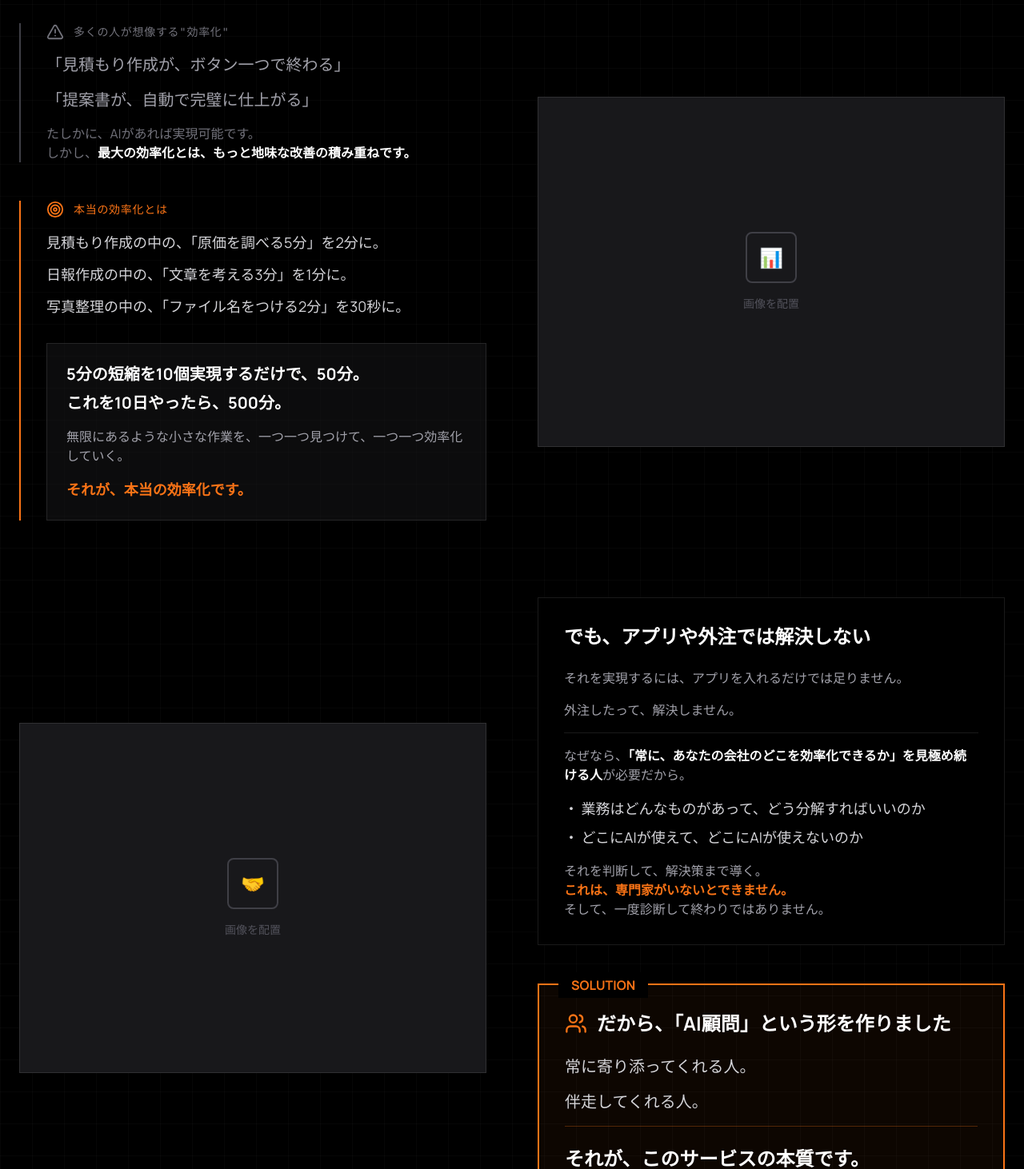
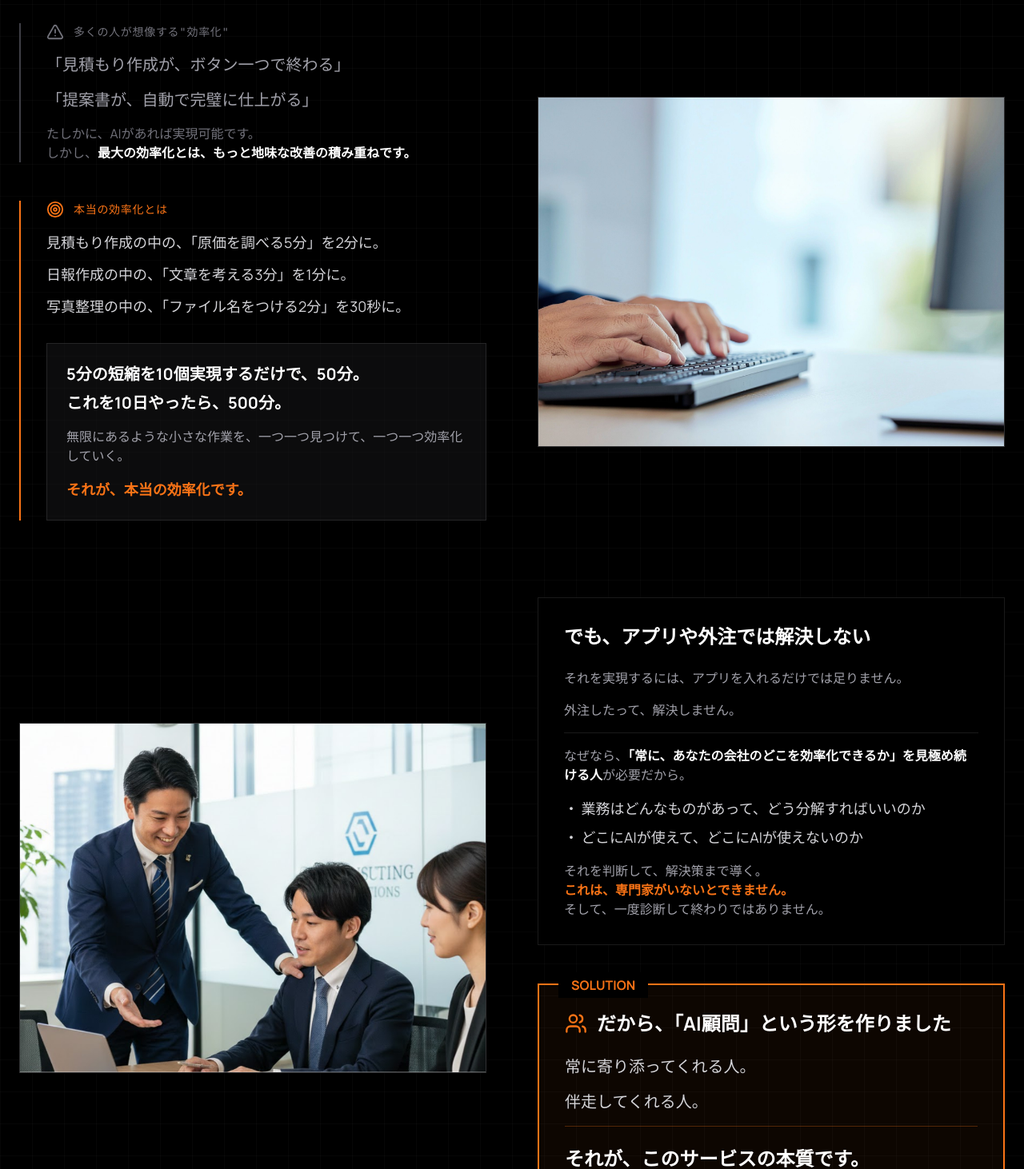
Before and after one commit to shunsuke-tnk/AI-komon-KENSETSU, a React (Vite) app: page / in a window 1280 px wide. Shown: the part 2457-3919 px from the top of the page at 80% size. Built offline with nearby package versions, Linux system fonts and the light colour scheme.

Commit message:
画像挿入

```diff
--- a/components/WhyFailSection.tsx
+++ b/components/WhyFailSection.tsx
@@ -59,27 +59,25 @@ export const WhyFailSection: React.FC = () => {
           </div>
         </div>
 
-        {/* Right: Image Placeholder */}
-        <div className="aspect-[4/3] bg-zinc-900 border border-white/10 flex items-center justify-center">
-          <div className="text-center text-zinc-600">
-            <div className="w-16 h-16 mx-auto mb-4 border-2 border-zinc-700 rounded-lg flex items-center justify-center">
-              <span className="text-2xl">📊</span>
-            </div>
-            <p className="text-sm">画像を配置</p>
-          </div>
+        {/* Right: Image */}
+        <div className="aspect-[4/3] bg-zinc-900 border border-white/10 flex items-center justify-center overflow-hidden">
+          <img
+            src="/キーボード.png"
+            alt="キーボード"
+            className="w-full h-full object-cover"
+          />
         </div>
       </div>
 
       {/* Row 2: 左に画像 / 右にテキスト */}
       <div className="grid grid-cols-1 lg:grid-cols-2 gap-12 lg:gap-16 items-center">
-        {/* Left: Image Placeholder */}
-        <div className="aspect-[4/3] bg-zinc-900 border border-white/10 flex items-center justify-center order-2 lg:order-1">
-          <div className="text-center text-zinc-600">
-            <div className="w-16 h-16 mx-auto mb-4 border-2 border-zinc-700 rounded-lg flex items-center justify-center">
-              <span className="text-2xl">🤝</span>
-            </div>
-            <p className="text-sm">画像を配置</p>
-          </div>
+        {/* Left: Image */}
+        <div className="aspect-[4/3] bg-zinc-900 border border-white/10 flex items-center justify-center order-2 lg:order-1 overflow-hidden">
+          <img
+            src="/コンサル.png"
+            alt="コンサルティング"
+            className="w-full h-full object-cover"
+          />
         </div>
 
         {/* Right: Text Content */}
```
Also changed, not shown: キーボード.png (added), コンサル.png (added).
